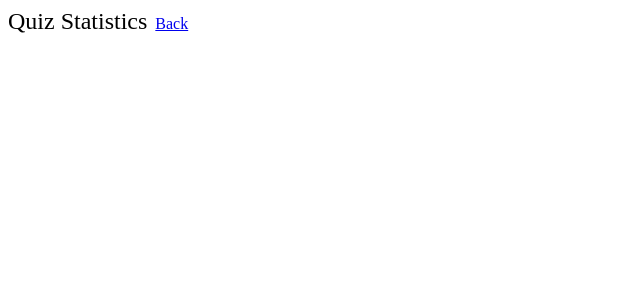
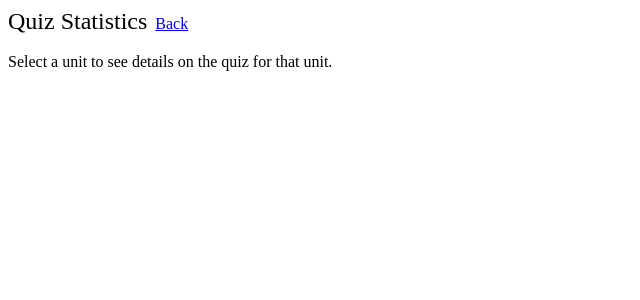
Before and after one commit to ObiJuanKenobi/Grow-Em-and-Show-Em, a Django app: page /pgaadmin/quizStatistics in a window 1280 px wide. Shown: the top 300 px of the page, without its empty margins (0-640 px from the left). Run offline with Django 3.2, Linux system fonts and the light colour scheme; the visitor is signed in with stand-in values (Sample User, id 1); data that the repository does not hold is empty; some libraries are stand-ins or nearby versions.

Commit message:
Working on user progress & quiz statistics for admin tool

```diff
--- a/pga/pga/admin_views.py
+++ b/pga/pga/admin_views.py
@@ -130,8 +130,14 @@ def adminCourseInfo(request):
     return render(request, 'admin/course_info.html')
 
 
+def adminUserProgress(request, user):
+    db = DataAccess()
+    completed = db.getCompletedCoursesForUser(user)
+
+    return render(request, 'admin/user_progress.html', {'completed_courses': completed})
+
 @staff_member_required
-def adminUserProgress(request):
+def adminUserProgressOverview(request):
     db = DataAccess()
     progress = db.getAllUserProgress()
 
@@ -143,12 +149,22 @@ def adminUserProgress(request):
     #print(progress)
 
     user_progress = zip(progress, completed)
-    return render(request, 'admin/user_progress.html', {'user_progress': user_progress})
-
+    return render(request, 'admin/user_progress_overview.html', {'user_progress': user_progress})
 
 @staff_member_required
-def adminQuizStatistics(request):
-    return render(request, 'admin/quiz_statistics.html')
+def adminQuizStatistics(request, unit):
+    # TODO get quiz stats...
+    return render(request, 'admin/quiz_statistics.html', {'unit': unit})
+
+@staff_member_required
+def adminQuizStatisticsOverview(request):
+    db = DataAccess()
+    units = db.getAllUnits()
+    quiz_units = []
+    for unit in units:
+        if db.doesCourseHaveQuiz(unit) > 0:
+            quiz_units.append(unit)
+    return render(request, 'admin/quiz_statistics_overview.html', {'units': quiz_units})
 
 def adminSetCourseColor(request, course, color):
     DataAccess().setCourseColor(course, color)
--- a/pga/pga/urls.py
+++ b/pga/pga/urls.py
@@ -41,9 +41,11 @@ urlpatterns = [
     url(r'^pgaadmin/quiz/editQuestion', admin_quiz_mgmt.edit_quiz_question),
     url(r'^pgaadmin/quiz/editAnswer', admin_quiz_mgmt.edit_quiz_answer),
     url(r'^pgaadmin/quiz/(?P<unit>[A-Za-z0-9\-\s]+)', AdminQuizView.as_view()),
-    url(r'^pgaadmin/quizStatistics', adminQuizStatistics),
+    url(r'^pgaadmin/quizStatistics/(?P<unit>[A-Za-z0-9\-\s]+)', adminQuizStatistics),
+    url(r'^pgaadmin/quizStatistics', adminQuizStatisticsOverview),
     url(r'^pgaadmin/changeColor/(?P<course>[A-Za-z0-9\-\s]+)/(?P<color>[A-Za-z0-9\-\s]+)', adminSetCourseColor),
-    url(r'^pgaadmin/userProgress', adminUserProgress),
+    url(r'^pgaadmin/userProgress/(?P<user>[A-Za-z0-9\-\s]+)', adminUserProgress),
+    url(r'^pgaadmin/userProgress', adminUserProgressOverview),
     url(r'^pgaadmin/courseMgmt', CourseMgmtView.as_view()),#views.adminCourseMgmt),
     url(r'^pgaadmin/courseInfo', adminCourseInfo),
     url(r'^pgaadmin/', adminHome),
--- a/pga/templates/admin/quiz_statistics.html
+++ b/pga/templates/admin/quiz_statistics.html
@@ -1,5 +1,7 @@
 {% include "admin/header.html" %}
 
-<span class='adminPageTitle'>Quiz Statistics</span>&nbsp;&nbsp;<a href='/pgaadmin/courseInfo' class='backLink'>Back</a><br><br>
+<span class='adminPageTitle'>Quiz Statistics</span>&nbsp;&nbsp;<a href='/pgaadmin/quizStatistics' class='backLink'>Back</a><br><br>
+
+<span>Showing quiz statistics for the {{unit}} unit.</span><br><br>
 
 {% include "admin/footer.html" %}
--- /dev/null
+++ b/pga/templates/admin/quiz_statistics_overview.html
@@ -0,0 +1,13 @@
+{% include "admin/header.html" %}
+
+<span class='adminPageTitle'>Quiz Statistics</span>&nbsp;&nbsp;<a href='/pgaadmin/courseInfo' class='backLink'>Back</a><br><br>
+
+<span>Select a unit to see details on the quiz for that unit.</span><br><br>
+
+<ul>
+{% for unit in units %}
+    <li><a href='/pgaadmin/quizStatistics/{{unit}}'>{{unit}}</a></li>
+{% endfor %}
+</ul>
+
+{% include "admin/footer.html" %}
```
Also changed, not shown: pga/templates/admin/user_progress.html (+8 -16 lines), pga/templates/admin/user_progress_overview.html (added, +29 -0 lines).
